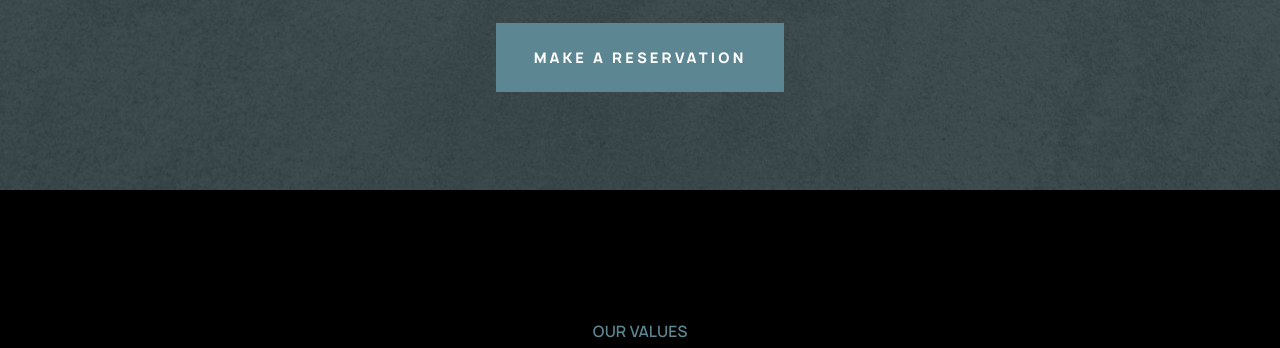
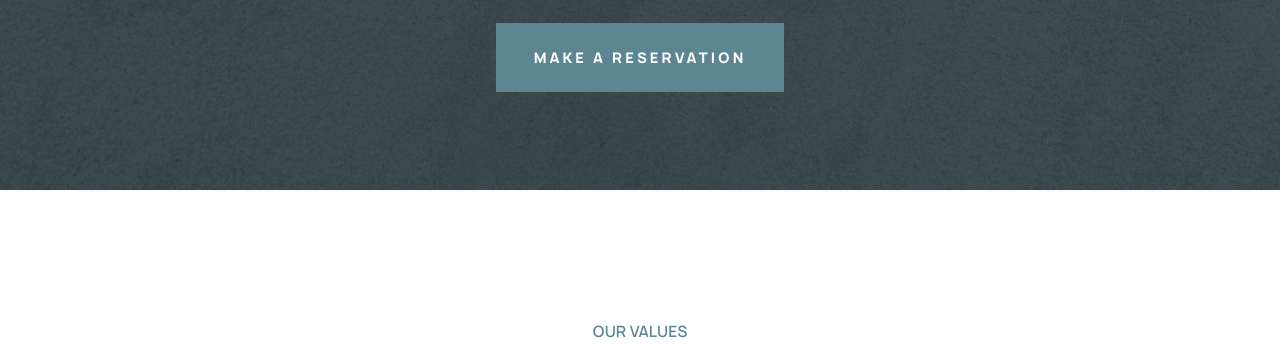
Before and after one commit to ArtemGurtovenko/kursova_robota-main, a plain HTML site: page about.html in a window 1280 px wide. Shown: the part 419-767 px from the top of the page. Drawn offline with Linux system fonts and the light colour scheme.

Commit message:
no black color

```diff
--- a/assets/css/style.scss
+++ b/assets/css/style.scss
@@ -56,7 +56,6 @@ body {
     font-size: 18px;
     line-height: 29.7px;
     color: #555;
-    background-color: #000;
 }
 
 .page-wrapper {
```
Also changed, not shown: assets/css/style.min.css.
